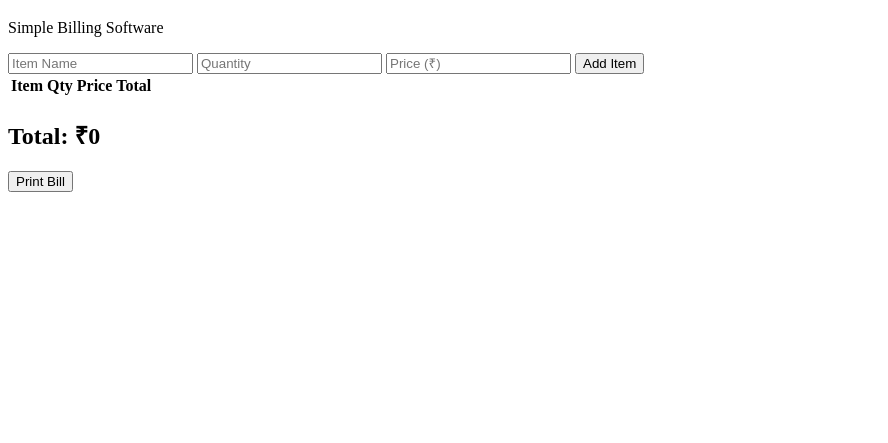
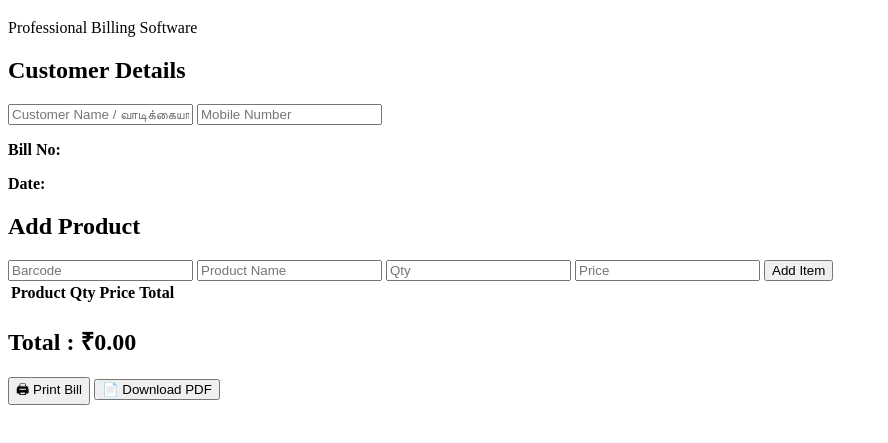
Before and after one commit to John001MS/JOHN-BILLS, a plain HTML site: page index.html in a window 1280 px wide. Shown: the part 61-504 px from the top of the page, without its empty margins (0-888 px from the left). Drawn offline with Linux system fonts and the light colour scheme.

Commit message:
Refactor billing form and add customer details
Updated the layout and functionality of the billing form and added customer details section.

```diff
--- a/index.html
+++ b/index.html
@@ -9,36 +9,60 @@
 <body>
 
   <div class="container">
-    <h1>M.S. STORE</h1>
-    <p>Simple Billing Software</p>
+    <header>
+      <h1>M.S. STORE</h1>
+      <p>Professional Billing Software</p>
+    </header>
 
-    <form id="billForm">
-      <input type="text" id="itemName" placeholder="Item Name" required>
+    <section class="customer">
+      <h2>Customer Details</h2>
 
-      <input type="number" id="itemQty" placeholder="Quantity" required>
+      <input type="text" id="customerName" placeholder="Customer Name / வாடிக்கையாளர் பெயர்">
 
-      <input type="number" id="itemPrice" placeholder="Price (₹)" required>
+      <input type="text" id="customerMobile" placeholder="Mobile Number">
 
-      <button type="submit">Add Item</button>
-    </form>
+      <div class="bill-info">
+        <p><strong>Bill No:</strong> <span id="billNo"></span></p>
+        <p><strong>Date:</strong> <span id="billDate"></span></p>
+      </div>
+    </section>
 
-    <table>
+    <section class="billing">
+      <h2>Add Product</h2>
+
+      <input type="text" id="barcode" placeholder="Barcode">
+
+      <input type="text" id="itemName" placeholder="Product Name">
+
+      <input type="number" id="itemQty" placeholder="Qty">
+
+      <input type="number" id="itemPrice" placeholder="Price">
+
+      <button id="addItem">Add Item</button>
+    </section>
+
+    <table id="billTable">
       <thead>
         <tr>
-          <th>Item</th>
+          <th>Product</th>
           <th>Qty</th>
           <th>Price</th>
           <th>Total</th>
         </tr>
       </thead>
-      <tbody id="billItems"></tbody>
+      <tbody></tbody>
     </table>
 
-    <h2>Total: ₹<span id="grandTotal">0</span></h2>
+    <h2>Total : ₹<span id="grandTotal">0.00</span></h2>
 
-    <button onclick="window.print()">Print Bill</button>
+    <div class="buttons">
+      <button onclick="window.print()">🖨 Print Bill</button>
+      <button id="downloadPdf">📄 Download PDF</button>
+    </div>
+
   </div>
 
   <script src="script.js"></script>
+
 </body>
 </html>
```
